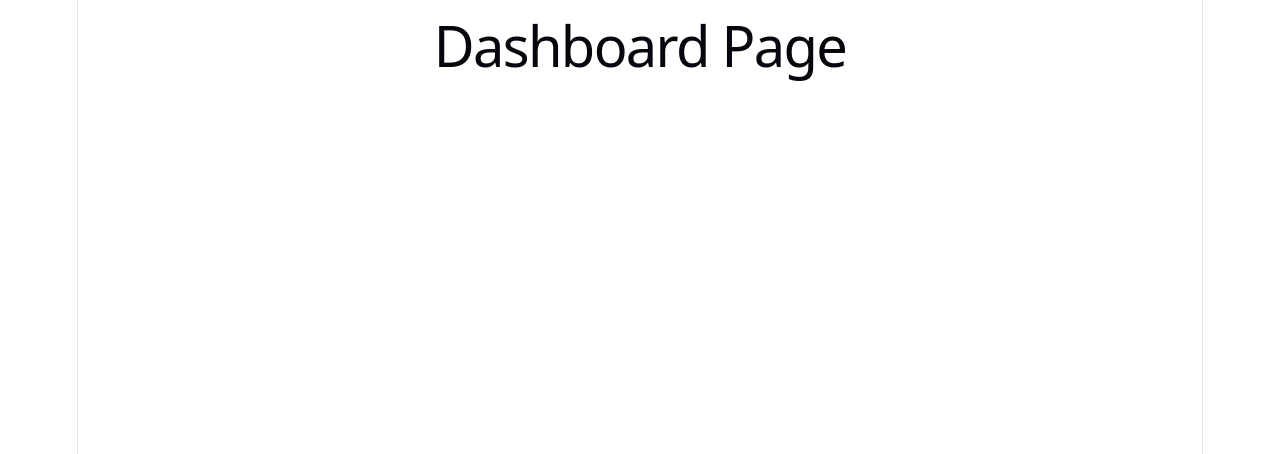
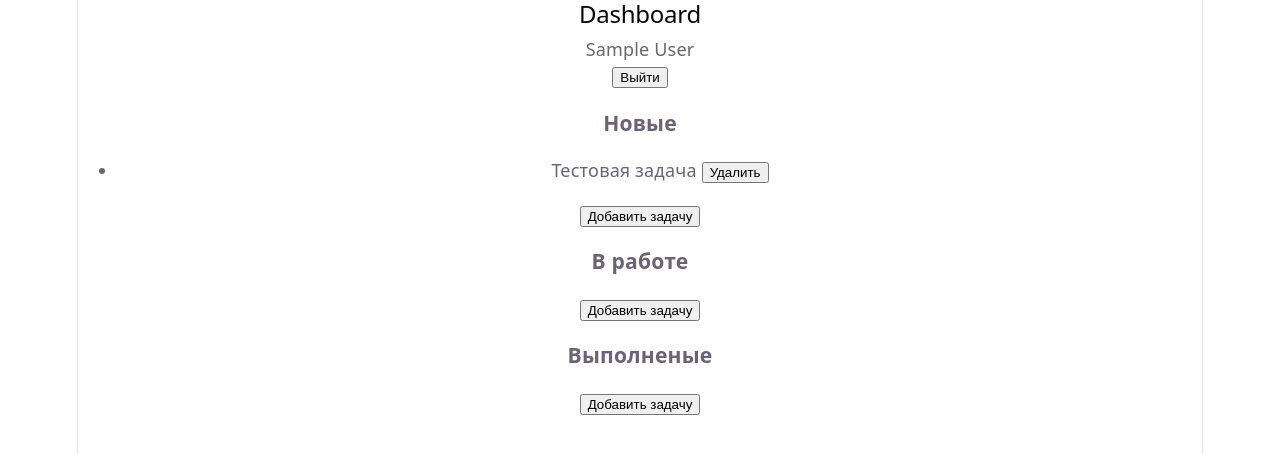
Before and after one commit to nikitaBarin0v/task-manager, a React (Vite) app: page /dashboard in a window 1280 px wide. Shown: the top 454 px of the page. Built offline with nearby package versions, Linux system fonts and the light colour scheme; data requests are answered from the project's data file; sample sign-in values are in the browser's storage.

Commit message:
feat: dashboard with tasks, add/delete, logout

```diff
--- /dev/null
+++ b/src/components/TaskForm.tsx
@@ -0,0 +1,48 @@
+import { useSelector } from "react-redux";
+import z from "zod";
+import { useCreateTaskMutation } from "../store/api/tasksApi";
+import { useForm } from "react-hook-form";
+import { zodResolver } from "@hookform/resolvers/zod";
+import type { RootState } from "../store/store";
+
+const taskFormSchema = z.object({
+  taskName: z
+    .string()
+    .min(1, 'Введите название задачи'),
+  description: z
+    .string()
+    .min(1, 'Введите описание')
+    .optional()
+})
+
+type TaskFormData = z.infer<typeof taskFormSchema>;
+
+export function TaskForm({ column, onClose }: { column: 'new' | 'in-progress' | 'done', onClose: () => void }) {
+
+  const userId = useSelector((state: RootState) => state.auth.user?.id);
+  const [createTask, { isLoading }] = useCreateTaskMutation();
+
+  const { register, handleSubmit, formState: {
+    errors, isSubmitting
+  } } = useForm<TaskFormData>({
+    resolver: zodResolver(taskFormSchema)
+  })
+
+  async function onSubmit(data: TaskFormData) {
+    await createTask({ ...data, column, userId: userId! });
+    onClose();
+  }
+
+  return (
+    <form onSubmit={handleSubmit(onSubmit)}>
+      <input {...register('taskName')} type="text" placeholder='Введите название задачи' />
+      {errors.taskName?.message && <span>{errors.taskName.message}</span>}
+
+      <input {...register('description')} type='text' placeholder='Введите описание задачи' />
+      {errors.description?.message && <span>{errors.description.message}</span>}
+
+      <button type='submit' disabled={isSubmitting}>{isSubmitting ? 'Отправляем...' : 'Отправить'}</button>
+    </form>
+  )
+
+}
--- a/src/pages/Dashboard.tsx
+++ b/src/pages/Dashboard.tsx
@@ -1,5 +1,77 @@
+import { useDispatch, useSelector } from "react-redux"
+import type { RootState } from "../store/store";
+import { useDeleteTaskMutation, useGetTasksQuery } from "../store/api/tasksApi";
+import { useState } from "react";
+import { TaskForm } from "../components/TaskForm";
+import { useNavigate } from "react-router-dom";
+import { logout } from "../store/slices/authSlice";
+
 export function Dashboard() {
+
+  const dataTasks = useSelector((state: RootState) => state.auth.user?.id);
+  const user = useSelector((state: RootState) => state.auth.user);
+  const { data: tasks, isLoading } = useGetTasksQuery(dataTasks!);
+
+  const newTasks = tasks?.filter(task => task.column === 'new');
+  const inProgressTasks = tasks?.filter(task => task.column === 'in-progress');
+  const doneTasks = tasks?.filter(task => task.column === 'done');
+
+  const [activeColumn, setActiveColumn] = useState<'new' | 'in-progress' | 'done' | null>(null)
+
+  const [deleteTask] = useDeleteTaskMutation();
+
+  const dispatch = useDispatch();
+  const navigate = useNavigate();
+
+  function handleLogout() {
+    dispatch(logout());
+    navigate('/login');
+  }
+
+  console.log(user)
+
   return (
-    <h1>Dashboard Page</h1>
+    <>
+      <h2>Dashboard</h2>
+      <div>
+        <div>{user?.name}</div>
+        <button onClick={handleLogout}>Выйти</button>
+      </div>
+      <div>
+        <div>
+          <h3>Новые</h3>
+          <ul>
+            {newTasks?.map(task => (
+              <li key={task.id}>{task.taskName} <button onClick={() => deleteTask(task.id)}>Удалить</button></li>
+            ))}
+          </ul>
+          <button onClick={() => setActiveColumn('new')}>Добавить задачу</button>
+        </div>
+
+        <div>
+          <h3>В работе</h3>
+          <ul>
+            {inProgressTasks?.map(task => (
+              <li key={task.id}>{task.taskName} <button onClick={() => deleteTask(task.id)}>Удалить</button></li>
+            ))}
+          </ul>
+          <button onClick={() => setActiveColumn('in-progress')}>Добавить задачу</button>
+        </div>
+
+        <div>
+          <h3>Выполненые</h3>
+          <ul>
+            {doneTasks?.map(task => (
+              <li key={task.id}>{task.taskName} <button onClick={() => deleteTask(task.id)}>Удалить</button></li>
+            ))}
+          </ul>
+          <button onClick={() => setActiveColumn('done')}>Добавить задачу</button>
+        </div>
+
+        {activeColumn && (
+          <TaskForm column={activeColumn} onClose={() => setActiveColumn(null)} />
+        )}
+      </div>
+    </>
   )
 }
--- a/src/store/api/tasksApi.ts
+++ b/src/store/api/tasksApi.ts
@@ -9,29 +9,34 @@ const taskApi = createApi({
       query: (userId) => ({
         url: '/tasks',
         params: { userId }
-      })
+      }),
+      providesTags: ['Tasks']
     }),
     createTask: builder.mutation<Task, { taskName: string, column: 'new' | 'in-progress' | 'done', description?: string }>({
       query: (arg) => ({
         url: '/tasks',
         method: 'POST',
         body: arg
-      })
+      }),
+      invalidatesTags: ['Tasks']
     }),
     deleteTask: builder.mutation<Task, number> ({
       query: (id) => ({
         url: `/tasks/${id}`,
         method: 'DELETE'
-      })
+      }),
+      invalidatesTags: ['Tasks']
     }),
     updateTask: builder.mutation<Task, { id: number, column: 'new' | 'in-progress' | 'done' }>({
       query: ({id, column}) => ({
         url: `/tasks/${id}`,
         method: 'PATCH',
         body: { column }
-      })
+      }),
+      invalidatesTags: ['Tasks']
     })
-  })
+  }),
+  tagTypes: ['Tasks']
 })
 
 export default taskApi;
--- a/src/store/slices/authSlice.ts
+++ b/src/store/slices/authSlice.ts
@@ -9,7 +9,7 @@ interface AuthState {
 }
 
 const initialState: AuthState = {
-  user: null,
+  user: JSON.parse(localStorage.getItem('user') || 'null'),
   token: localStorage.getItem('token'),
   isAuthenticated: !!localStorage.getItem('token')
 }
@@ -23,9 +23,11 @@ const authSlice = createSlice({
       state.token = action.payload.token
       state.isAuthenticated = true;
       localStorage.setItem('token', action.payload.token)
+      localStorage.setItem('user', JSON.stringify(action.payload.user))
     },
     logout(state) {
       localStorage.removeItem('token')
+      localStorage.removeItem('user')
       state.user = null
       state.token = null
       state.isAuthenticated = false
```
